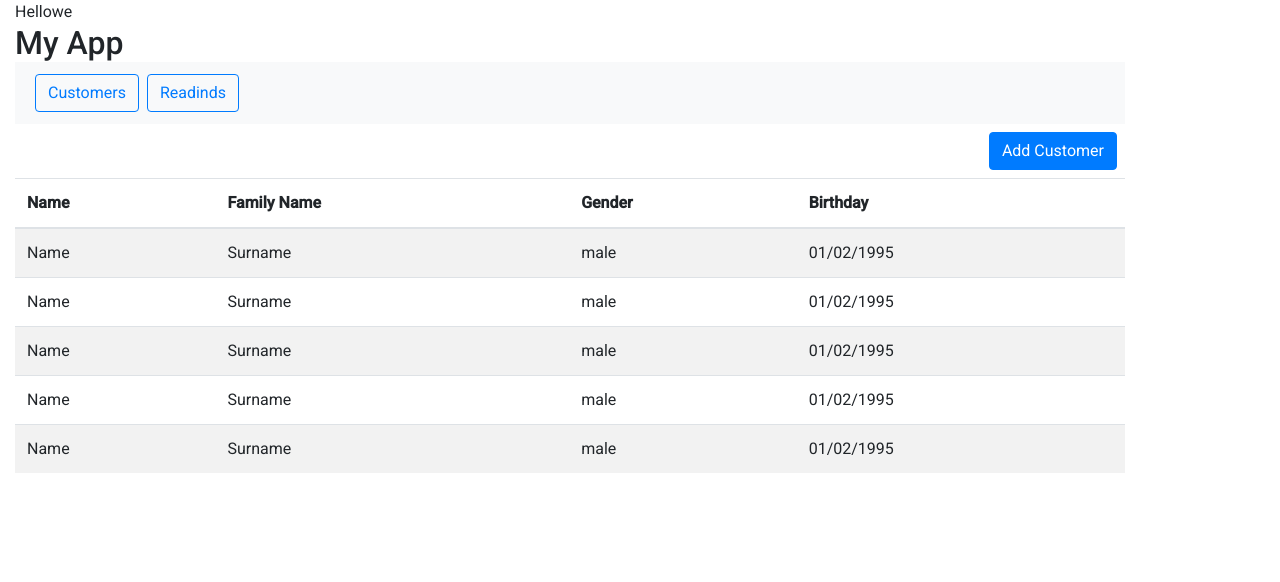
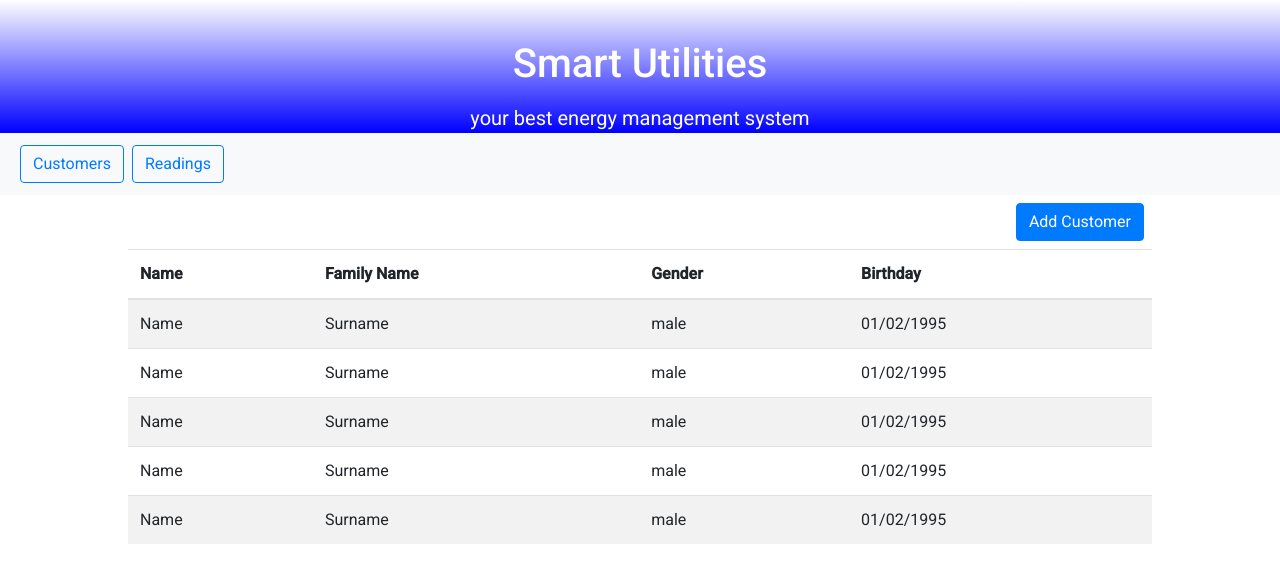
Before and after one commit to FrotaLucas/smart-utilities-management-system, an Angular app: page /customer in a window 1280 px wide. Shown: the top 582 px of the page. Built offline with nearby package versions, Linux system fonts and the light colour scheme.

Commit message:
refactor main html of app component

```diff
--- a/src/app/app.component.html
+++ b/src/app/app.component.html
@@ -1,8 +1,9 @@
-<div class="container">
-  Hellowe
+<div>
 
-  <h2>My App</h2>
-
+<header>
+  <h1>Smart Utilities</h1>
+  <p>your best energy management system</p>
+</header>
 
 <nav class="navbar navbar-expand-sm bg-light navbar-dark">
   <ul class="navbar-nav">
@@ -13,11 +14,13 @@
 
     <li class="nav-item">
       <a routerLink="/reading"
-            class="m-1 btn btn-light btn-outline-primary">Readinds</a>
+      class="m-1 btn btn-light btn-outline-primary">Readings</a>
     </li>
   </ul>
 </nav>
 
+<div class="inside-container">
     <router-outlet></router-outlet>
+</div>
 
 </div>
```
Lines whose indentation alone changed are shown as unchanged.
